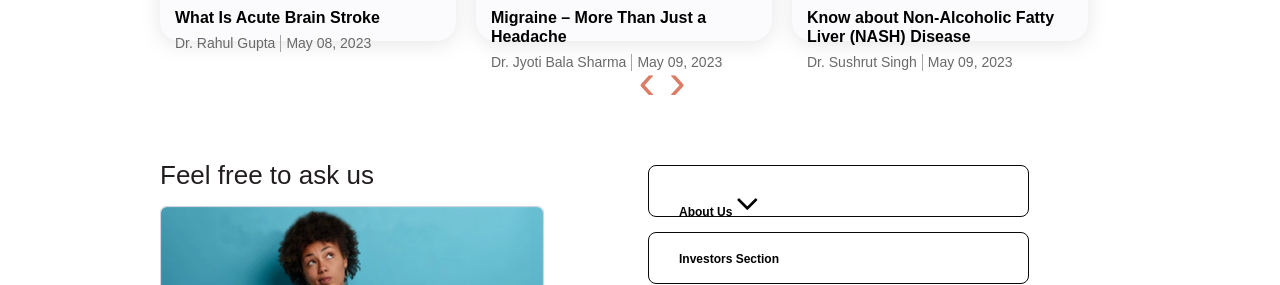
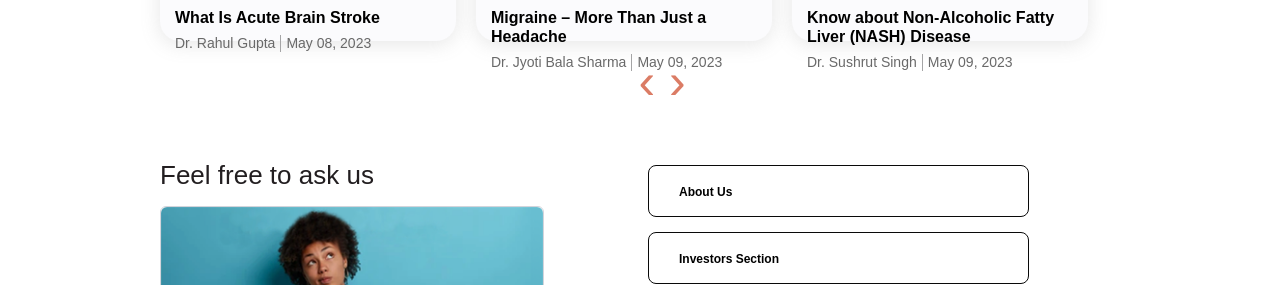
Before and after one commit to AmruthArun/Website-Fortis-Hospital, a plain HTML site: page fortis-hospital/index.html in a window 1280 px wide. Shown: the part 2109-2394 px from the top of the page. Drawn offline with Linux system fonts and the light colour scheme.

Commit message:
Update index.html
updated about us

```diff
--- a/fortis-hospital/index.html
+++ b/fortis-hospital/index.html
@@ -326,7 +326,7 @@
         <div class="list-text">
             <ul class="menu">
                 <li class="menu-list">
-                    <a href="/about-us">About Us <i class="fa fa-angle-down" style="font-size:36px"></i> </a>
+                    <a href="/about-us">About Us </a>
                     <!-- <div class="down-arrow"><i class="fa fa-angle-down" style="font-size:36px"></i></div> -->
                     <ul class="menu">
                         <li class="menu-sub-list">
```
